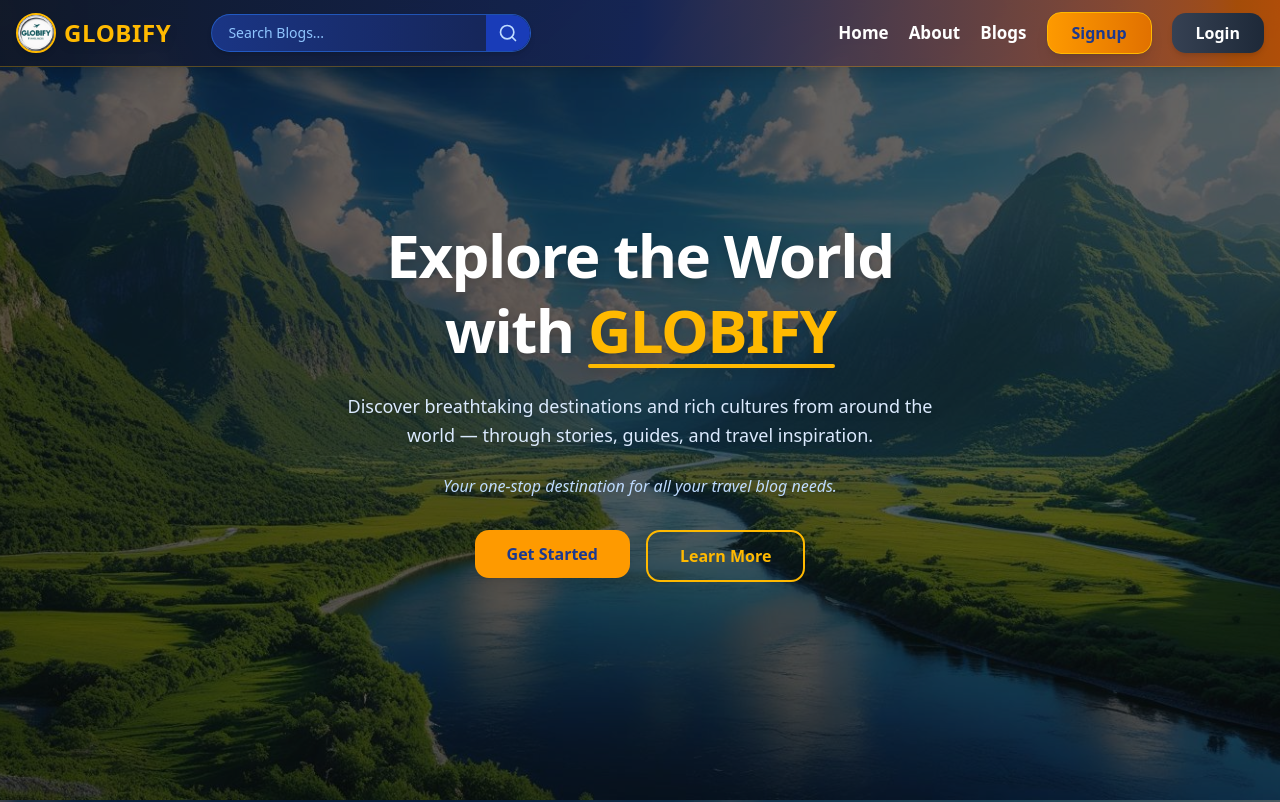
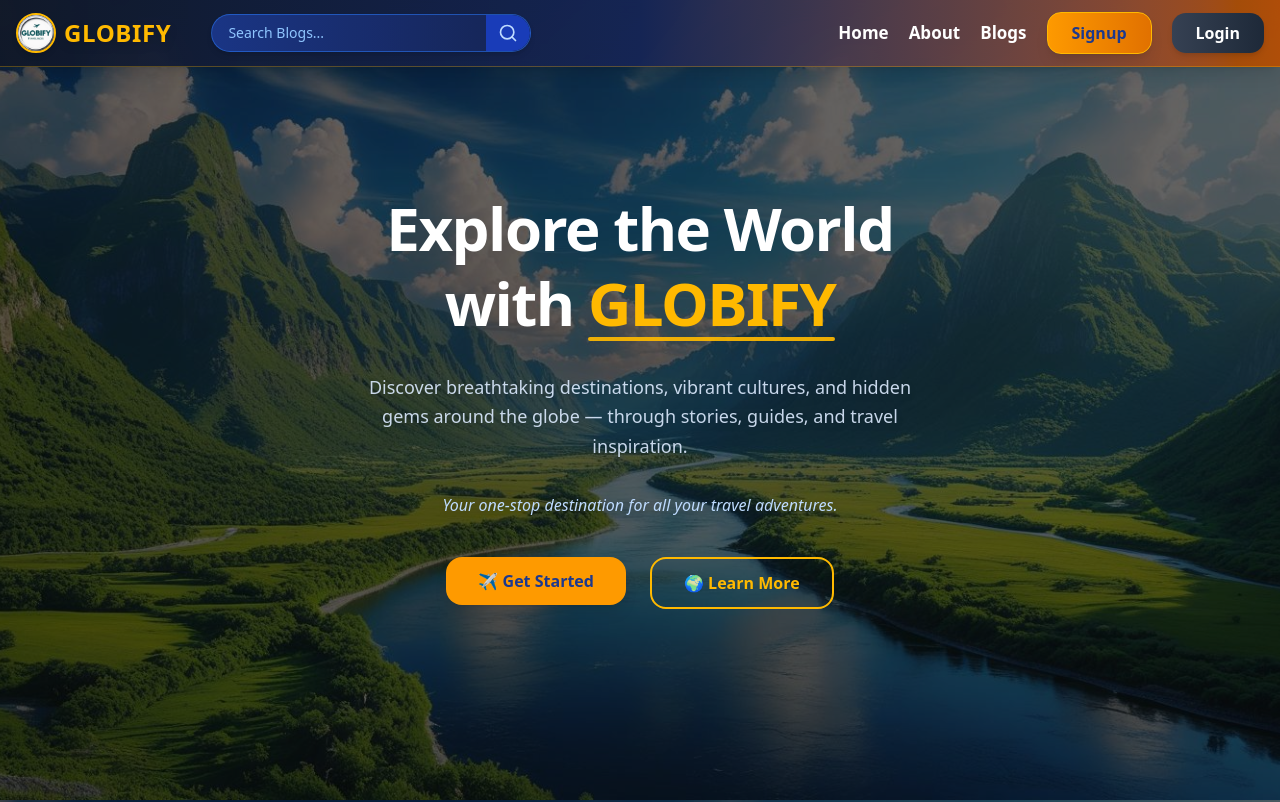
Before and after one commit to wajahat-kamal/Globify2, a React (Vite) app in the folder frontend/: page / in a window 1280 px wide. Shown: the top 802 px of the page. Built offline with nearby package versions, Linux system fonts and the light colour scheme.

Commit message:
Refactor Hero component for improved layout and readability; enhance text styles, button designs, and spacing for better user engagement.

```diff
--- a/frontend/src/components/Hero.jsx
+++ b/frontend/src/components/Hero.jsx
@@ -4,36 +4,36 @@ import "../index.css"; // Custom CSS animations
 
 function Hero() {
   return (
-    <section className="relative w-full min-h-screen flex justify-center items-center text-white overflow-hidden">
+    <section className="relative w-full min-h-screen flex justify-center items-center overflow-hidden text-white">
       {/* Content */}
-      <div className="relative z-10 w-full md:w-2/3 lg:w-1/2 text-center px-6 animate-slideLeft space-y-6">
-        <h1 className="text-4xl sm:text-5xl md:text-6xl font-extrabold leading-tight tracking-tight drop-shadow-lg">
+      <div className="relative z-10 w-full md:w-2/3 lg:w-1/2 text-center px-6 animate-slideLeft space-y-8">
+        <h1 className="text-4xl sm:text-5xl md:text-6xl font-extrabold leading-tight tracking-tight drop-shadow-2xl">
           Explore the World <br />
           with{" "}
-          <span className="text-amber-400 relative inline-block after:absolute after:w-full after:h-1 after:bg-amber-400 after:bottom-0 after:left-0 after:rounded-full">
+          <span className="text-amber-400 relative inline-block after:absolute after:w-full after:h-1 after:bg-amber-400 after:bottom-0 after:left-0 after:rounded-full after:animate-pulse">
             GLOBIFY
           </span>
         </h1>
 
-        <p className="text-base md:text-lg text-blue-100 drop-shadow-md leading-relaxed">
-          Discover breathtaking destinations and rich cultures from around the
-          world — through stories, guides, and travel inspiration.
+        <p className="text-base md:text-lg text-blue-100/90 drop-shadow-md leading-relaxed max-w-2xl mx-auto">
+          Discover breathtaking destinations, vibrant cultures, and hidden gems
+          around the globe — through stories, guides, and travel inspiration.
         </p>
 
         <p className="text-sm sm:text-base text-blue-200 italic drop-shadow-md">
-          Your one-stop destination for all your travel blog needs.
+          Your one-stop destination for all your travel adventures.
         </p>
 
         {/* Buttons */}
-        <div className="flex flex-col sm:flex-row sm:space-x-4 space-y-3 sm:space-y-0 mt-8 justify-center">
+        <div className="flex flex-col sm:flex-row sm:space-x-6 space-y-4 sm:space-y-0 mt-10 justify-center">
           <Link to="/dashboard">
-            <button className="bg-amber-500 text-blue-900 font-semibold px-8 py-3 rounded-xl shadow-lg hover:bg-amber-400 hover:scale-105 transition-transform duration-300 w-full sm:w-auto">
-              Get Started
+            <button className="bg-amber-500 text-blue-900 font-bold px-8 py-3 rounded-2xl shadow-lg hover:bg-amber-400 hover:scale-105 hover:shadow-amber-500/40 transition-all duration-300 w-full sm:w-auto">
+              ✈ Get Started
             </button>
           </Link>
           <Link to="/about">
-            <button className="border-2 border-amber-400 text-amber-400 font-semibold px-8 py-3 rounded-xl hover:bg-amber-400 hover:text-blue-900 hover:scale-105 transition-transform duration-300 w-full sm:w-auto">
-              Learn More
+            <button className="border-2 border-amber-400 text-amber-400 font-bold px-8 py-3 rounded-2xl hover:bg-amber-400 hover:text-blue-900 hover:scale-105 hover:shadow-lg transition-all duration-300 w-full sm:w-auto">
+              🌍 Learn More
             </button>
           </Link>
         </div>
```
